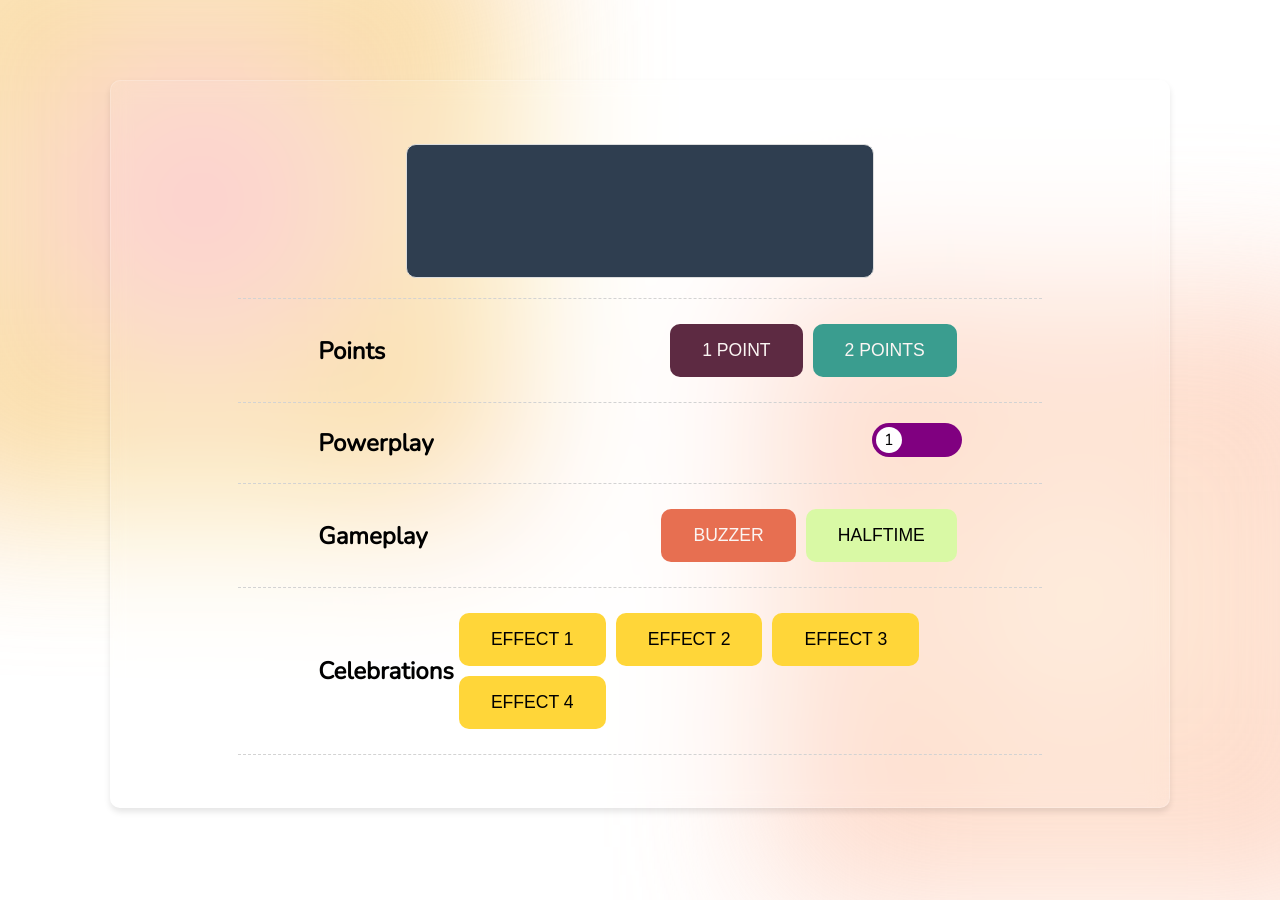
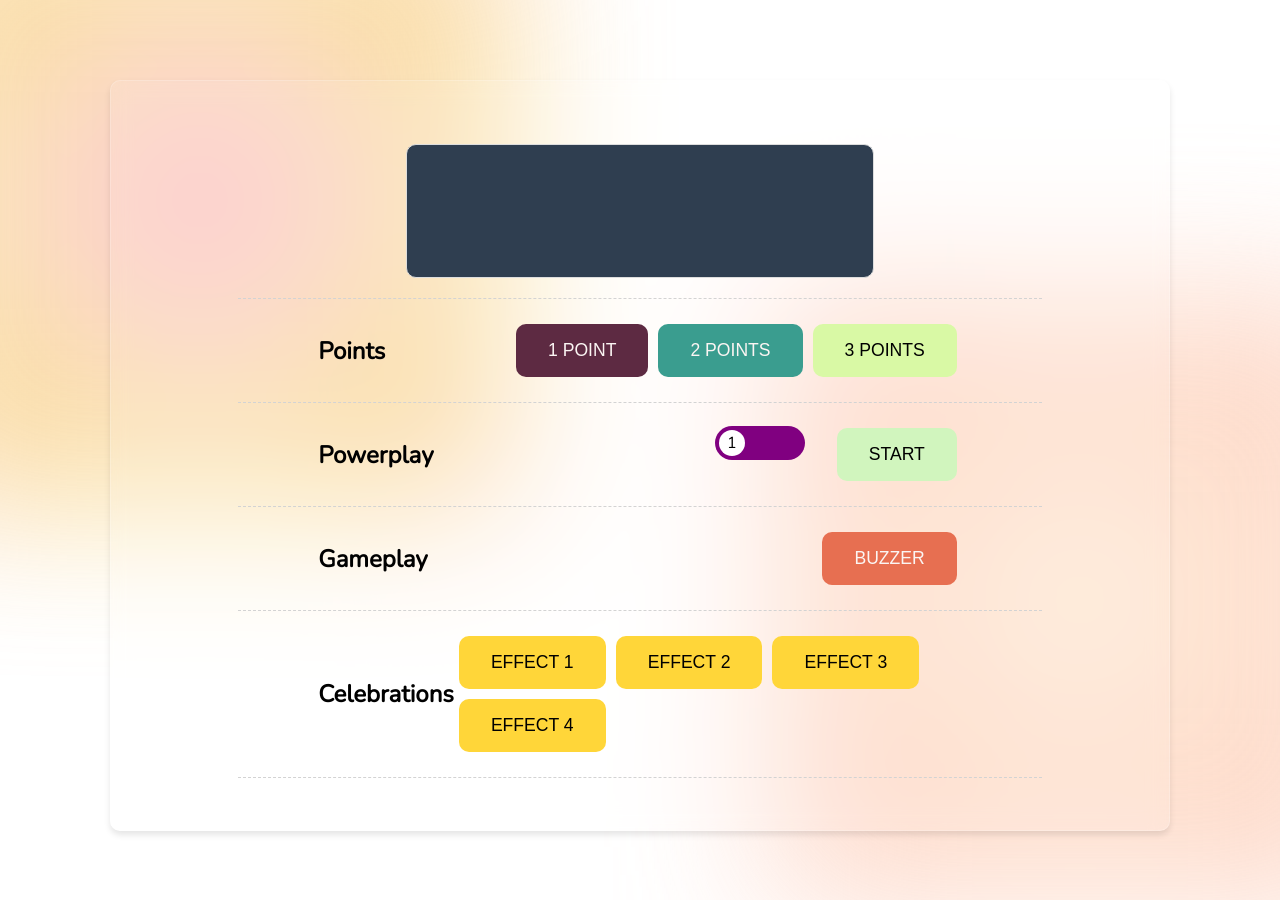
Before and after one commit to Makerspace-Ashoka/HoopGlow, a Nuxt app in the folder frontend/: page / in a window 1280 px wide. Shown: the top 900 px of the page. Built offline with nearby package versions, Linux system fonts and the light colour scheme.

Commit message:
Add start button to powerplay

```diff
--- a/frontend/app.vue
+++ b/frontend/app.vue
@@ -9,6 +9,7 @@
       <div class="section-body">
         <button class="btn" style="background-color: #5D2A42;  color: #fbf5f3;">1 Point</button>
         <button class="btn" style="background-color: #3a9d8f;  color: #fbf5f3;">2 Points</button>
+        <button class="btn" style="background-color: #D9F9A5;">3 Points</button>
       </div>
     </div>
     <div class="section">
@@ -18,13 +19,13 @@
           <input type="checkbox">
           <span class="slider"></span>
         </label>
+        <button class="btn start-powerplay">Start</button>
       </div>
     </div>
     <div class="section">
       <span class="section-title">Gameplay</span>
       <div class="section-body">
         <button class="btn" style="background-color: #E76F51; color: #fbf5f3;">Buzzer</button>
-        <button class="btn" style="background-color: #D9F9A5;">Halftime</button>
       </div>
     </div>
     <div class="section">
@@ -118,6 +119,11 @@ export default {
   transform: translateY(-5px);
 }
 
+.start-powerplay {
+  background-color: #D1F5BE;
+  margin-left: 2rem;
+}
+
 .switch {
     position: relative;
     display: inline-block;
```
